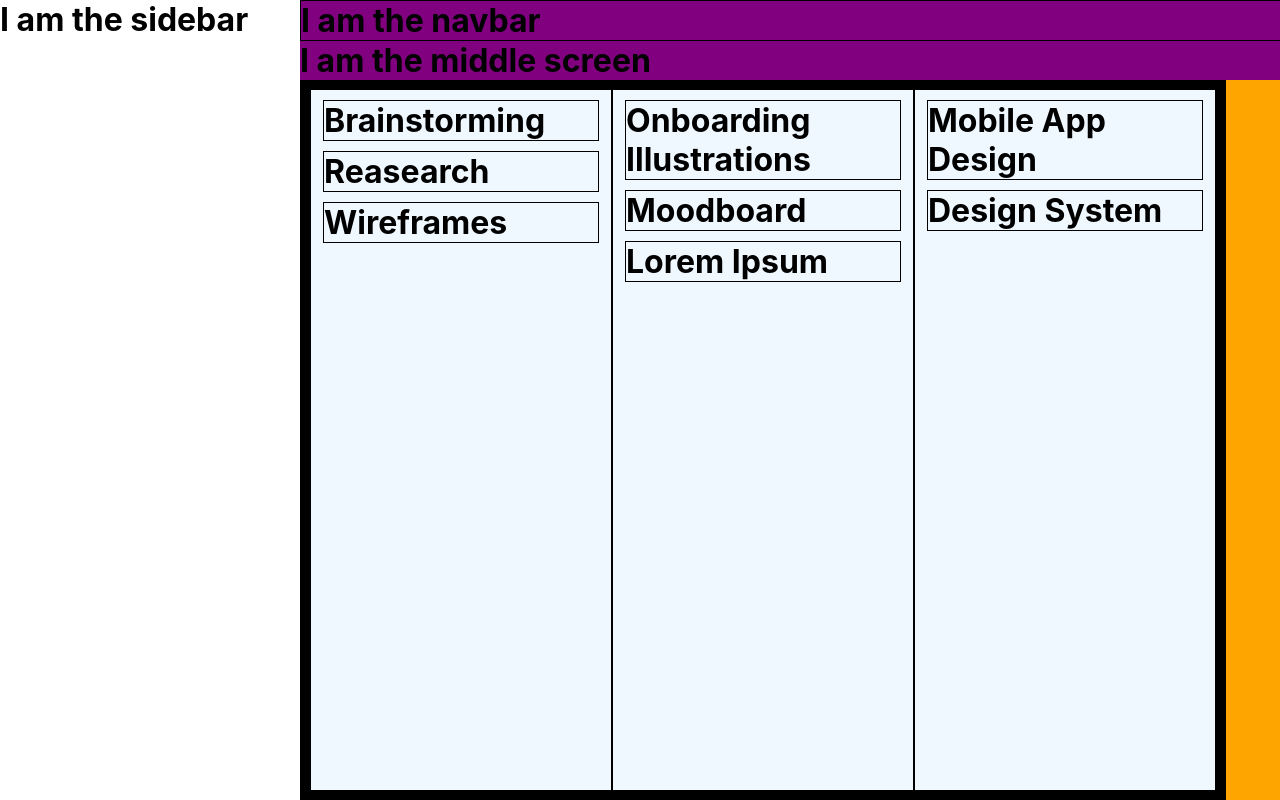
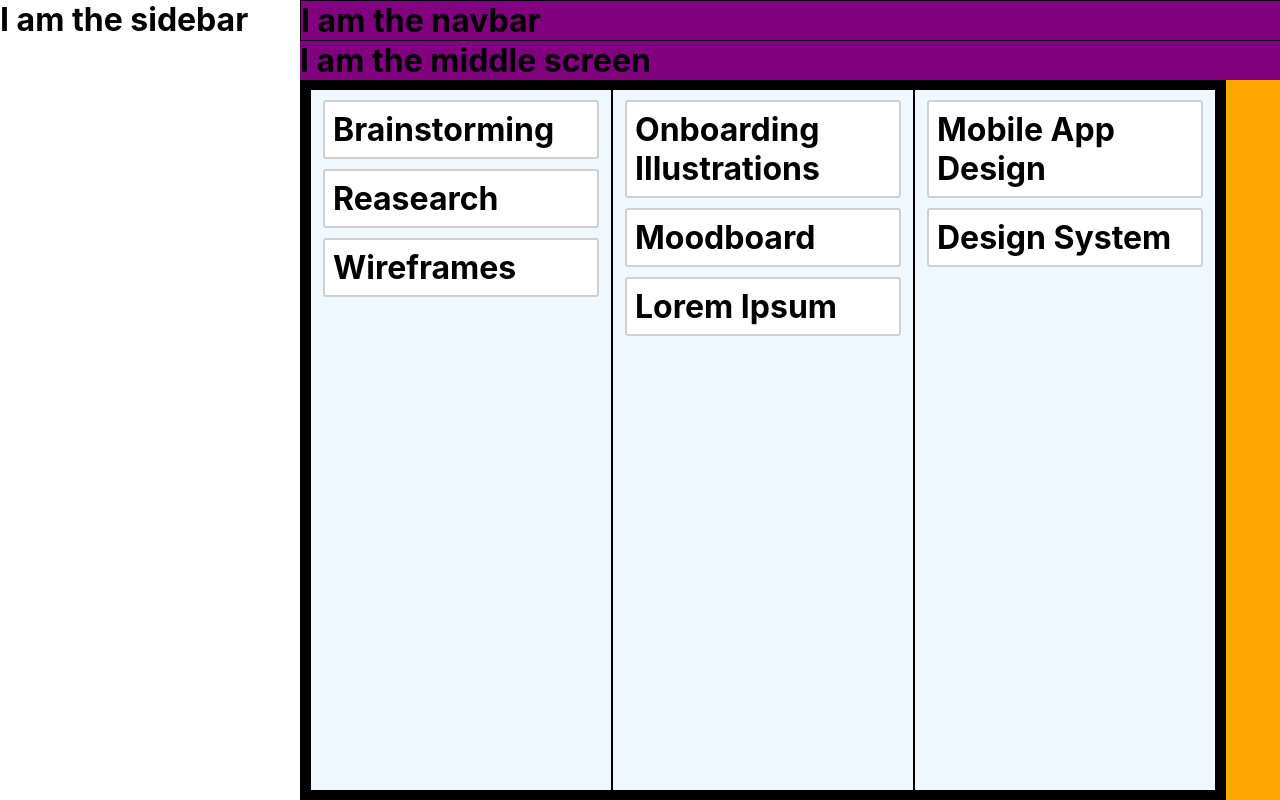
Before and after one commit to ARJUN-SABU/kanban-clone, a React (Create React App) app: page / in a window 1280 px wide. Built offline with nearby package versions, Linux system fonts and the light colour scheme.

Commit message:
Added the Drag and Drop Feature. Now it also works on mobile devices

```diff
--- a/package.json
+++ b/package.json
@@ -7,8 +7,10 @@
     "@testing-library/react": "^13.4.0",
     "@testing-library/user-event": "^13.5.0",
     "react": "^18.2.0",
+    "react-beautiful-dnd": "^13.1.1",
     "react-dom": "^18.2.0",
     "react-scripts": "5.0.1",
+    "styled-components": "^5.3.10",
     "web-vitals": "^2.1.4"
   },
   "scripts": {
--- a/src/components/Board.js
+++ b/src/components/Board.js
@@ -1,16 +1,55 @@
+//libraries and modules
+import { Droppable, Draggable } from "react-beautiful-dnd";
+import styled from "styled-components";
+
 //styles
 import "../styles/Board.css";
 
 //component
 import Card from "./Card";
 
-function Board({ boardData }) {
+const CardContainer = styled.div`
+  box-shadow: ${(props) => boxShadowChange(props)};
+  background-color: white;
+  display: flex;
+  align-items: center;
+  border: solid 2px #d0d0d0;
+  border-radius: 0.2em;
+  padding: 0.5em 0.8em 0.5em 0.5em;
+  margin: 10px 12px;
+`;
+
+function boxShadowChange(props) {
+  return props.isDragging ? "0 0 10px 0 black" : "none";
+}
+
+function Board({ cards, boardId }) {
   return (
-    <div className="board">
-      {boardData.cards.map((card) => (
-        <Card title={card.title} />
-      ))}
-    </div>
+    <Droppable droppableId={boardId}>
+      {(provided) => (
+        <div
+          className="board"
+          {...provided.droppableProps}
+          ref={provided.innerRef}
+        >
+          {cards?.map((card, index) => (
+            <Draggable key={card.id} draggableId={card.id} index={index}>
+              {(provided, snapshot) => (
+                <CardContainer
+                  ref={provided.innerRef}
+                  {...provided.draggableProps}
+                  {...provided.dragHandleProps}
+                  isDragging={snapshot.isDragging}
+                >
+                  <Card title={card.title} />
+                </CardContainer>
+              )}
+            </Draggable>
+          ))}
+          {provided.placeholder}
+        </div>
+      )}
+    </Droppable>
   );
 }
 
--- a/src/components/BoardScreen.js
+++ b/src/components/BoardScreen.js
@@ -1,5 +1,6 @@
 //libraries and modules
-import { useEffect } from "react";
+import { useState } from "react";
+import { DragDropContext } from "react-beautiful-dnd";
 
 //styles
 import "../styles/BoardScreen.css";
@@ -11,12 +12,90 @@ import Board from "./Board";
 import cardData from "../data/cardData.json";
 
 function BoardScreen() {
+  const [toDoList, setToDoList] = useState(cardData.toDoCards.cards);
+  const [progressList, setProgressList] = useState(
+    cardData.onProgressCards.cards
+  );
+  const [doneList, setDoneList] = useState(cardData.doneCards.cards);
+
+  function handleOnDragEnd(result) {
+    if (!result.destination) return;
+
+    if (
+      result.source.droppableId == result.destination.droppableId &&
+      result.source.index == result.destination.index
+    )
+      return;
+
+    if (result.source.droppableId == result.destination.droppableId) {
+      //rearrange the same list.
+      let currentList = [];
+      if (result.source.droppableId == "toDoList")
+        currentList = Array.from(toDoList);
+      else if (result.source.droppableId == "progressList")
+        currentList = Array.from(progressList);
+      else if (result.source.droppableId == "doneList")
+        currentList = Array.from(doneList);
+
+      let removedElement = currentList.splice(result.source.index, 1)[0];
+
+      currentList.splice(result.destination.index, 0, removedElement);
+
+      if (result.source.droppableId == "toDoList") setToDoList(currentList);
+      else if (result.source.droppableId == "progressList")
+        setProgressList(currentList);
+      else if (result.source.droppableId == "doneList")
+        setDoneList(currentList);
+    } else {
+      //swapping items across two different lists.
+      let sourceList = [];
+      let destinationList = [];
+
+      if (result.source.droppableId == "toDoList")
+        sourceList = Array.from(toDoList);
+      else if (result.source.droppableId == "progressList")
+        sourceList = Array.from(progressList);
+      else if (result.source.droppableId == "doneList")
+        sourceList = Array.from(doneList);
+
+      if (result.destination.droppableId == "toDoList")
+        destinationList = Array.from(toDoList);
+      else if (result.destination.droppableId == "progressList")
+        destinationList = Array.from(progressList);
+      else if (result.destination.droppableId == "doneList")
+        destinationList = Array.from(doneList);
+
+      // console.log("source -> ", sourceList);
+      // console.log("destination -> ", destinationList);
+
+      let removedElement = sourceList.splice(result.source.index, 1)[0];
+      destinationList.splice(result.destination.index, 0, removedElement);
+
+      // console.log("source -> ", sourceList);
+      // console.log("destination -> ", destinationList);
+
+      if (result.source.droppableId == "toDoList") setToDoList(sourceList);
+      else if (result.source.droppableId == "progressList")
+        setProgressList(sourceList);
+      else if (result.source.droppableId == "doneList") setDoneList(sourceList);
+
+      if (result.destination.droppableId == "toDoList")
+        setToDoList(destinationList);
+      else if (result.destination.droppableId == "progressList")
+        setProgressList(destinationList);
+      else if (result.destination.droppableId == "doneList")
+        setDoneList(destinationList);
+    }
+  }
+
   return (
     <div className="boardScreen">
       <div className="boardScreen__boardsAndCards">
-        <Board boardData={cardData.toDoCards} />
-        <Board boardData={cardData.onProgressCards} />
-        <Board boardData={cardData.doneCards} />
+        <DragDropContext onDragEnd={handleOnDragEnd}>
+          <Board cards={toDoList} boardId={"toDoList"} />
+          <Board cards={progressList} boardId={"progressList"} />
+          <Board cards={doneList} boardId={"doneList"} />
+        </DragDropContext>
       </div>
     </div>
   );
--- a/src/data/cardData.json
+++ b/src/data/cardData.json
@@ -3,6 +3,7 @@
     "cardsCount": 4,
     "cards": [
       {
+        "id": "card1",
         "label": "Low",
         "title": "Brainstorming",
         "description": "Brainstorming brings team members' diverse experience into play.",
@@ -11,6 +12,7 @@
         "filesCount": 0
       },
       {
+        "id": "card2",
         "label": "High",
         "title": "Reasearch",
         "description": "User research helps you to create an optimal product for users.",
@@ -19,6 +21,7 @@
         "filesCount": 3
       },
       {
+        "id": "card3",
         "label": "High",
         "title": "Wireframes",
         "description": "Low fidelity wireframes include the most basic content and visuals.",
@@ -32,6 +35,7 @@
     "cardsCount": 3,
     "cards": [
       {
+        "id": "card4",
         "label": "Low",
         "title": "Onboarding Illustrations",
         "description": null,
@@ -40,6 +44,7 @@
         "filesCount": 5
       },
       {
+        "id": "card5",
         "label": "Low",
         "title": "Moodboard",
         "description": null,
@@ -48,6 +53,7 @@
         "filesCount": 10
       },
       {
+        "id": "card6",
         "label": "Medium",
         "title": "Lorem Ipsum",
         "description": "Lorem Ipsum Lorem Ipsum Lorem Ipsum Lorem Ipsum Lorem Ipsum.",
@@ -61,6 +67,7 @@
     "cardsCount": 2,
     "cards": [
       {
+        "id": "card7",
         "label": "Completed",
         "title": "Mobile App Design",
         "description": null,
@@ -69,6 +76,7 @@
         "filesCount": 15
       },
       {
+        "id": "card8",
         "label": "Completed",
         "title": "Design System",
         "description": "It just needs to adapt the UI from what you did before.",
--- a/src/index.js
+++ b/src/index.js
@@ -5,7 +5,7 @@ import App from "./App";
 
 const root = ReactDOM.createRoot(document.getElementById("root"));
 root.render(
-  <React.StrictMode>
-    <App />
-  </React.StrictMode>
+  // <React.StrictMode>
+  <App />
+  // </React.StrictMode>
 );
--- a/src/styles/Card.css
+++ b/src/styles/Card.css
@@ -1,5 +1,5 @@
 .card {
-  border: 1px solid black;
-  margin: 10px 12px;
-  cursor: grab;
+  /* border: 1px solid black; */
+  /* margin: 10px 12px; */
+  /* cursor: grab; */
 }
```
Also changed, not shown: 1 other file (tests, documents, lock files or other folders).
